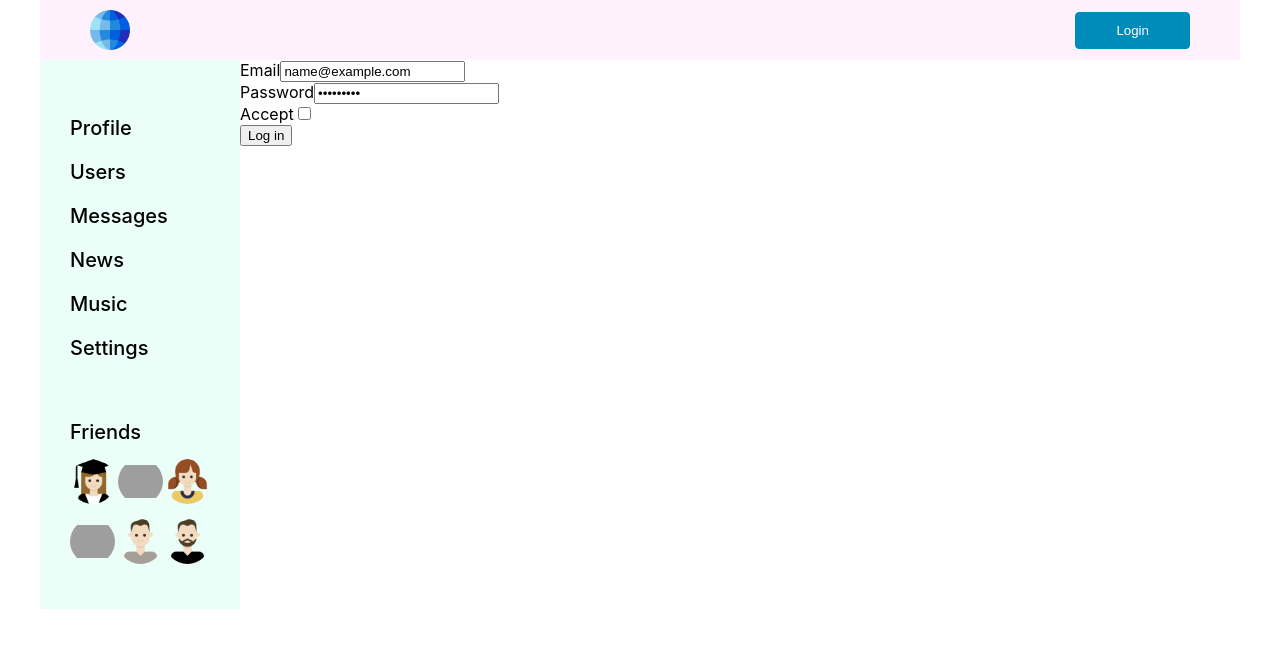
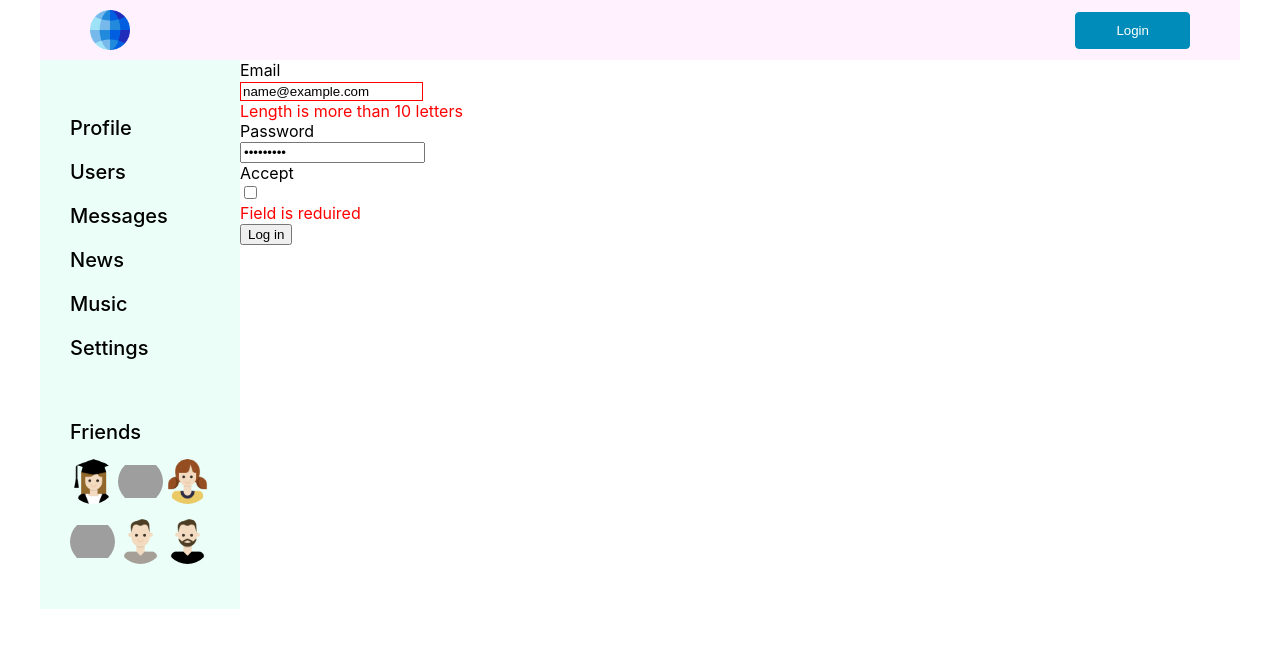
Before and after one commit to AnnaIgnatova/samurai-course, a React (Create React App) app: page /login in a window 1280 px wide. Both pictures are taken after typing "name@example.com", "Sample123" into the empty fields and a click on the button "Log in". Shown: the top 648 px of the page. Built offline with nearby package versions, Linux system fonts and the light colour scheme; no server answers; grey boxes are pictures that could not be loaded.

Commit message:
add validation for forms

```diff
--- a/src/components/Dialogs/index.tsx
+++ b/src/components/Dialogs/index.tsx
@@ -1,9 +1,13 @@
 import React from "react";
 import { Field, reduxForm } from "redux-form";
 import { DialogsPageData } from "../../interfaces";
+import { maxLength, required } from "../../utils/validators";
+import { FormTextarea } from "../Form/Field";
 import { Dialog } from "./Dialog";
 import { Message } from "./Message";
 import styles from "./style.module.css";
+
+const maxLength100 = maxLength(100);
 
 export const Dialogs: React.FC<DialogsPageData> = ({
   dialogsPage,
@@ -39,9 +43,10 @@ const MessageForm: React.FC<any> = ({ handleSubmit }) => {
     <form onSubmit={handleSubmit}>
       <Field
         type="text"
-        component="textarea"
+        component={FormTextarea}
         name="message"
         placeholder="Type something here"
+        validate={[required, maxLength100]}
       />
       <button>Send</button>
     </form>
--- /dev/null
+++ b/src/components/Form/Field/index.tsx
@@ -0,0 +1,25 @@
+import styles from "./style.module.css";
+
+export const FormTextarea: React.FC<any> = ({ input, meta, ...props }) => {
+  const isValid = meta.error && meta.touched;
+  return (
+    <div
+      className={`${styles["form-field"]} ${isValid ? styles["error"] : ""}`}
+    >
+      <textarea {...input} {...props} />
+      {isValid && <span>{meta.error}</span>}
+    </div>
+  );
+};
+
+export const FormInput: React.FC<any> = ({ input, meta, ...props }) => {
+  const isValid = meta.error && meta.touched;
+  return (
+    <div
+      className={`${styles["form-field"]} ${isValid ? styles["error"] : ""}`}
+    >
+      <input {...input} {...props} />
+      {isValid && <span>{meta.error}</span>}
+    </div>
+  );
+};
--- /dev/null
+++ b/src/components/Form/Field/style.module.css
@@ -0,0 +1,9 @@
+.form-field.error > textarea,
+.form-field.error > input {
+  border: 1px solid red;
+}
+
+.form-field span {
+  color: red;
+  display: block;
+}
--- a/src/components/Login/index.tsx
+++ b/src/components/Login/index.tsx
@@ -1,11 +1,15 @@
 import React from "react";
 import { Field, reduxForm } from "redux-form";
+import { maxLength, required } from "../../utils/validators";
+import { FormInput } from "../Form/Field";
 import "./style.module.css";
 
 export interface LoginFormData {
   handleSubmit?: any;
   onSubmit?: any;
 }
+
+const maxLength10 = maxLength(10);
 
 export const Login = () => {
   const handleSubmit = (values: any) => {
@@ -20,15 +24,30 @@ let LoginForm: React.FC<LoginFormData> = ({ handleSubmit }) => {
     <form onSubmit={handleSubmit}>
       <div>
         <label htmlFor="email">Email</label>
-        <Field name="email" component="input" type="email" />
+        <Field
+          name="email"
+          component={FormInput}
+          type="email"
+          validate={[required, maxLength10]}
+        />
       </div>
       <div>
         <label htmlFor="password">Password</label>
-        <Field name="password" component="input" type="password" />
+        <Field
+          name="password"
+          component={FormInput}
+          type="password"
+          validate={[required, maxLength10]}
+        />
       </div>
       <div>
         <label htmlFor="accept_data">Accept</label>
-        <Field name="accept_data" component="input" type="checkbox" />
+        <Field
+          name="accept_data"
+          component={FormInput}
+          type="checkbox"
+          validate={[required]}
+        />
       </div>
       <button type="submit">Log in</button>
     </form>
@@ -36,6 +55,5 @@ let LoginForm: React.FC<LoginFormData> = ({ handleSubmit }) => {
 };
 
 let LoginReduxForm = reduxForm({
-  // a unique name for the form
   form: "login",
 })(LoginForm);
--- a/src/components/Profile/Posts/index.tsx
+++ b/src/components/Profile/Posts/index.tsx
@@ -1,8 +1,12 @@
 import React from "react";
 import { Field, reduxForm } from "redux-form";
 import { ProfileAPIData } from "../../../interfaces";
+import { maxLength, required } from "../../../utils/validators";
+import { FormTextarea } from "../../Form/Field";
 import { Post } from "./Post";
 import styles from "./style.module.css";
+
+const maxLength100 = maxLength(100);
 
 export const Posts: React.FC<ProfileAPIData> = ({ posts, sendPost }) => {
   const sendPostData = (data: any) => {
@@ -27,7 +31,13 @@ const PostForm: React.FC<any> = ({ handleSubmit }) => {
   return (
     <div className={styles["posts-container"]}>
       <form onSubmit={handleSubmit} className={styles["create-post"]}>
-        <Field type="text" component="textarea" name="post"/>
+        <Field
+          type="text"
+          component={FormTextarea}
+          name="post"
+          placeholder="type post text"
+          validate={[required, maxLength100]}
+        />
         <button>Add post</button>
       </form>
     </div>
--- /dev/null
+++ b/src/utils/validators.ts
@@ -0,0 +1,9 @@
+export const required = (value: string) => {
+  return value ? undefined : "Field is reduired";
+};
+
+export const maxLength = (maxValue: number) => (value: string) => {
+  return value.length < maxValue
+    ? undefined
+    : `Length is more than ${maxValue} letters`;
+};
```
